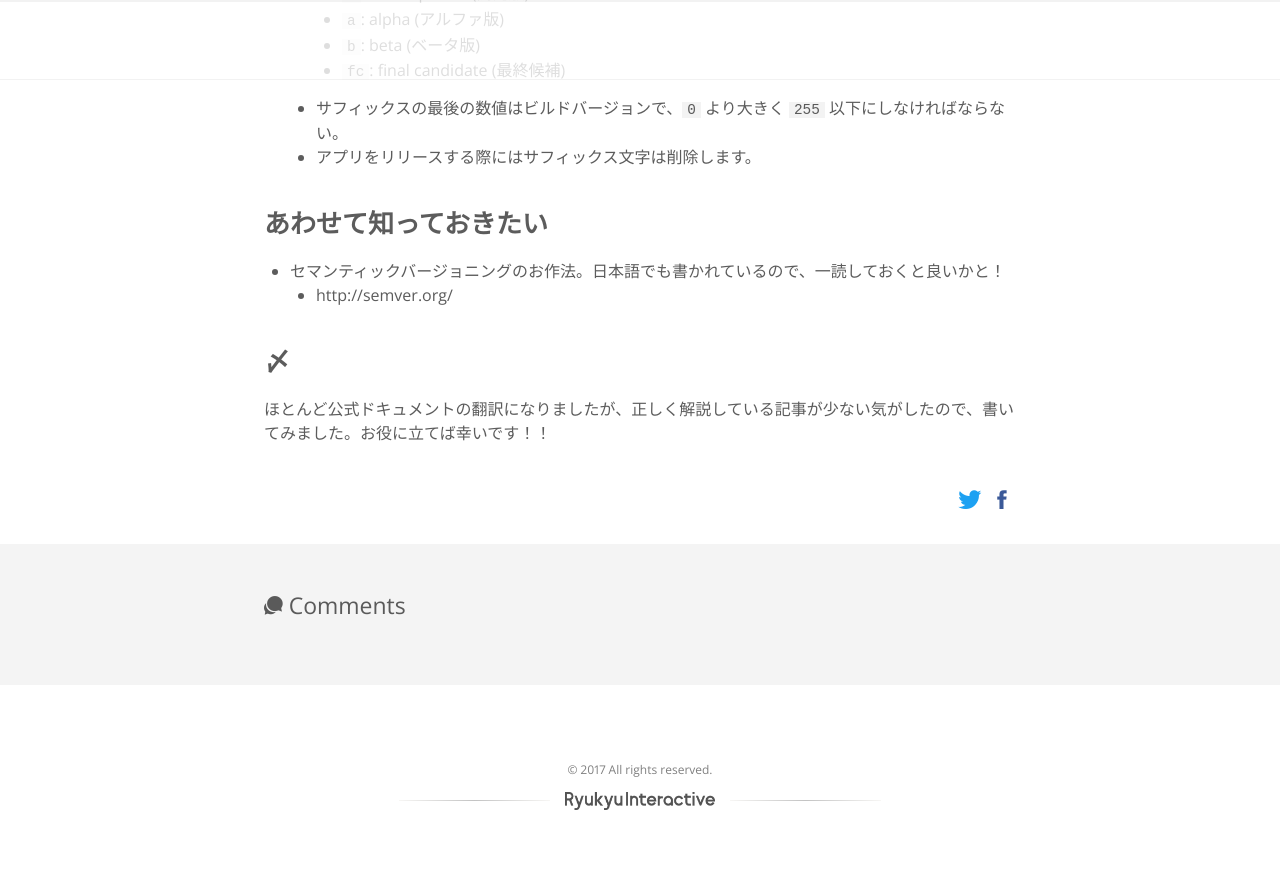
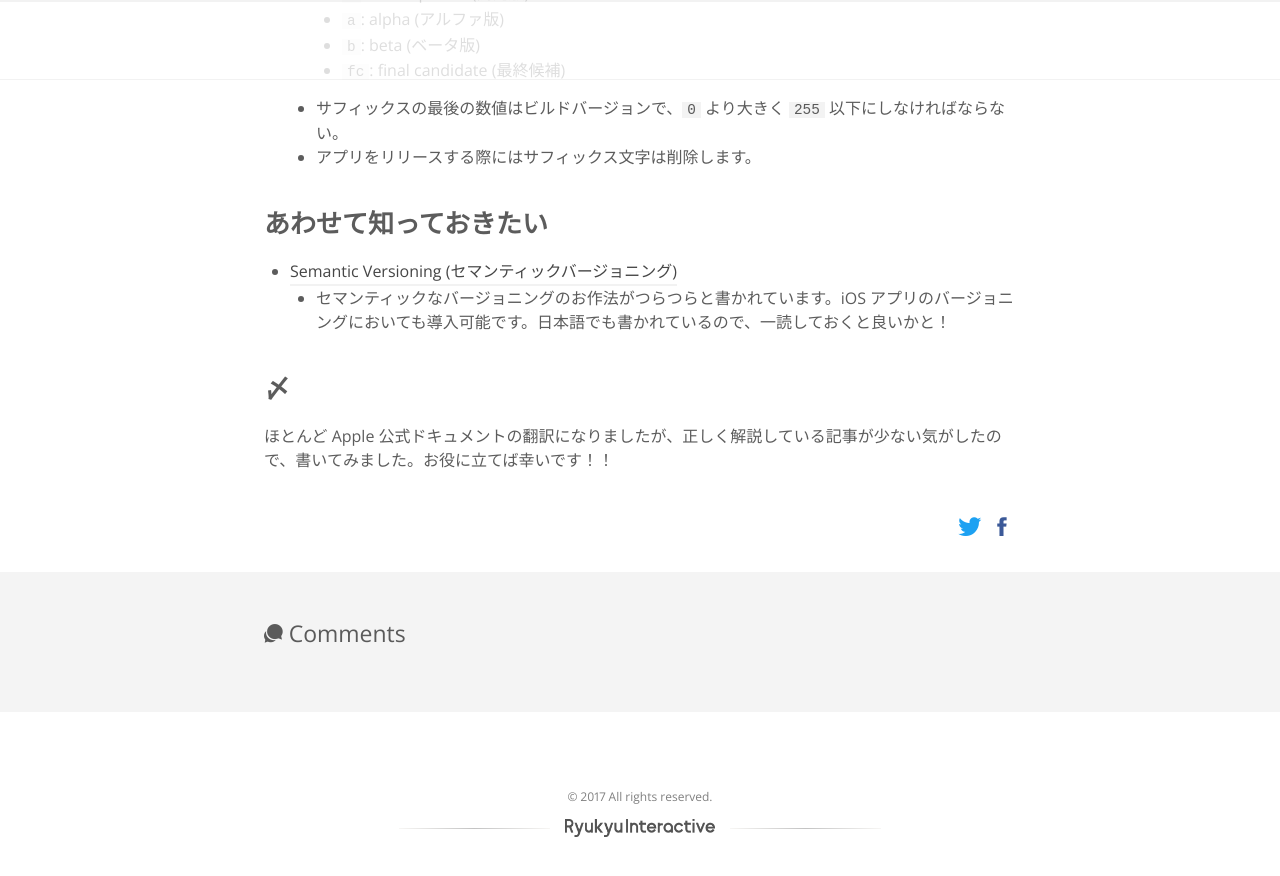
Before and after one commit to RyukyuInteractive/tech.ryukyu-i.co.jp, a Jekyll site: the page built from _posts/2017-01-01-ios-versioning.md, in a window 1280 px wide and 900 px high, scrolled down 1145 px. Shown: the top 876 px of the window. Built offline with Jekyll 4.4.1, drawn with Linux system fonts in a browser that asks for light colours; a script that is not in the unit is left out; comment, search, counter and statistics services are not loaded.

Commit message:
Update link

```diff
--- a/_posts/2017-01-01-ios-versioning.md
+++ b/_posts/2017-01-01-ios-versioning.md
@@ -47,9 +47,11 @@ author: tdkn
 
 ## あわせて知っておきたい
 
-- セマンティックバージョニングのお作法。日本語でも書かれているので、一読しておくと良いかと！
-  - http://semver.org/
+- [Semantic Versioning (セマンティックバージョニング)][semver]
+  - セマンティックなバージョニングのお作法がつらつらと書かれています。iOS アプリのバージョニングにおいても導入可能です。日本語でも書かれているので、一読しておくと良いかと！
 
 ## 〆
 
-ほとんど公式ドキュメントの翻訳になりましたが、正しく解説している記事が少ない気がしたので、書いてみました。お役に立てば幸いです！！
+ほとんど Apple 公式ドキュメントの翻訳になりましたが、正しく解説している記事が少ない気がしたので、書いてみました。お役に立てば幸いです！！
+
+[semver]: http://semver.org/lang/ja/
```
